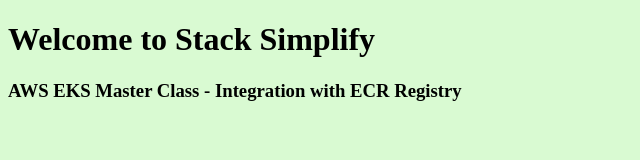
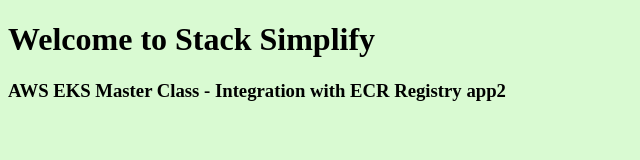
Before and after one commit to Irfan-2502/K8s, a plain HTML site: page index.html in a window 1280 px wide. Shown: the full height of the page, 0-640 px from the left. Drawn offline with Linux system fonts and the light colour scheme.

Commit message:
chnaged index.html

```diff
--- a/index.html
+++ b/index.html
@@ -3,7 +3,7 @@
 <body style="background-color:rgb(217, 250, 210);">
 
 <h1>Welcome to Stack Simplify</h1>
-<h3>AWS EKS Master Class - Integration with ECR Registry</h3>
+<h3>AWS EKS Master Class - Integration with ECR Registry app2</h3>
 
 </body>
 </html>
```
Also changed, not shown: 1 other file.
